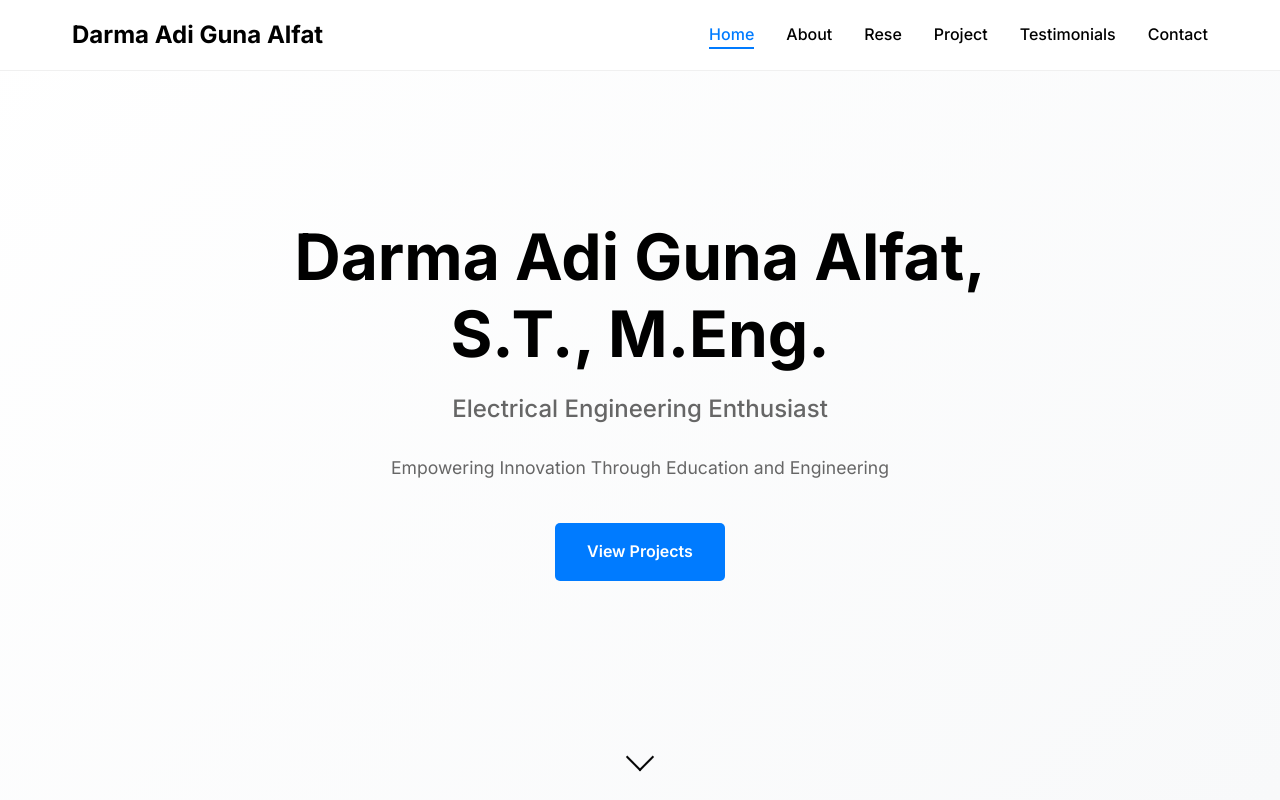
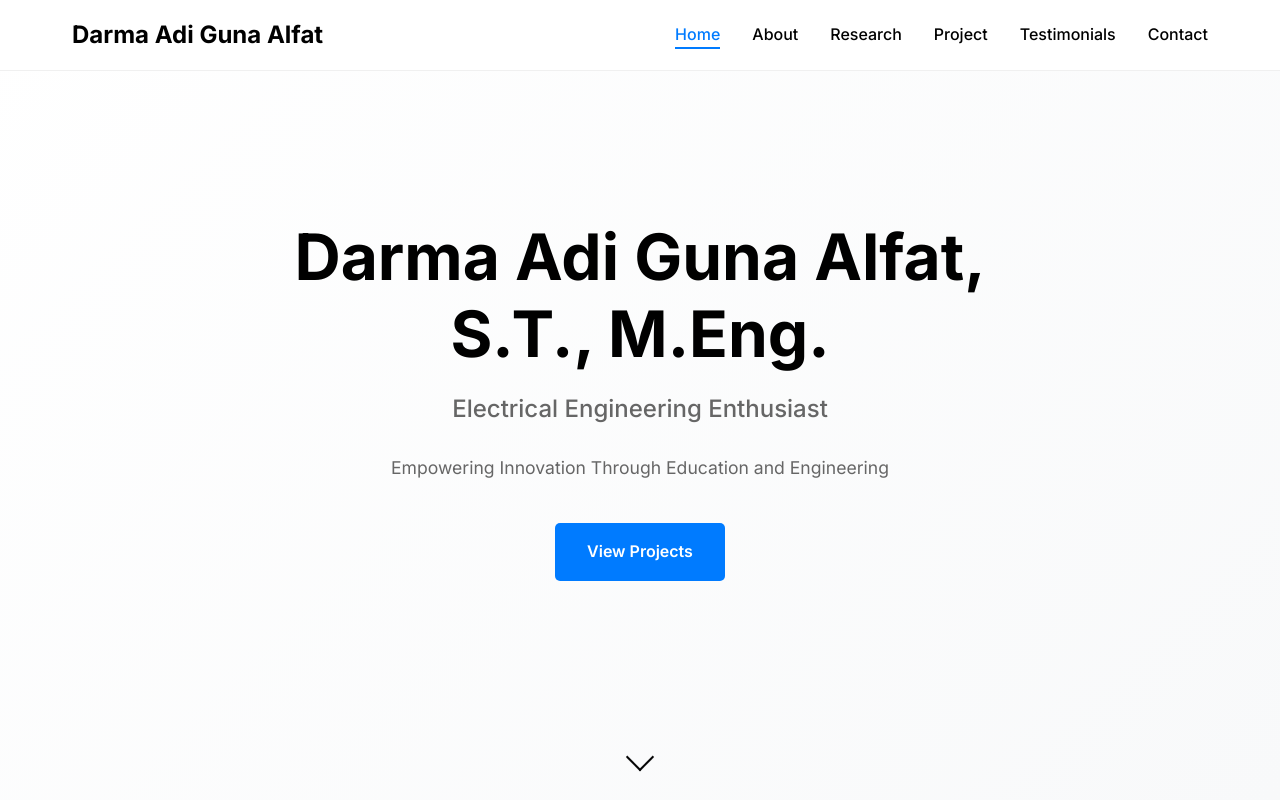
Before and after one commit to darmaadigunaalfat/darmaadigunaalfat_portfolio, a plain HTML site: page index.html in a window 1280 px wide. Shown: the top 800 px of the page. Drawn offline with Linux system fonts and the light colour scheme.

Commit message:
Update index.html

```diff
--- a/index.html
+++ b/index.html
@@ -30,7 +30,7 @@
                     <a href="#about" class="nav-link">About</a>
                 </li>
                 <li class="nav-item">
-                    <a href="#skills" class="nav-link">Rese</a>
+                    <a href="#skills" class="nav-link">Research</a>
                 </li>
                 <li class="nav-item">
                     <a href="#portfolio" class="nav-link">Project</a>
@@ -100,7 +100,7 @@
     </section>
 
     <!-- Research Section -->
-    <section id="Research" class="skills section">
+    <section id="Research" class="research section">
         <div class="container">
             <h2 class="section-title fade-in">Research</h2>
             <div class="skills-grid">
```
